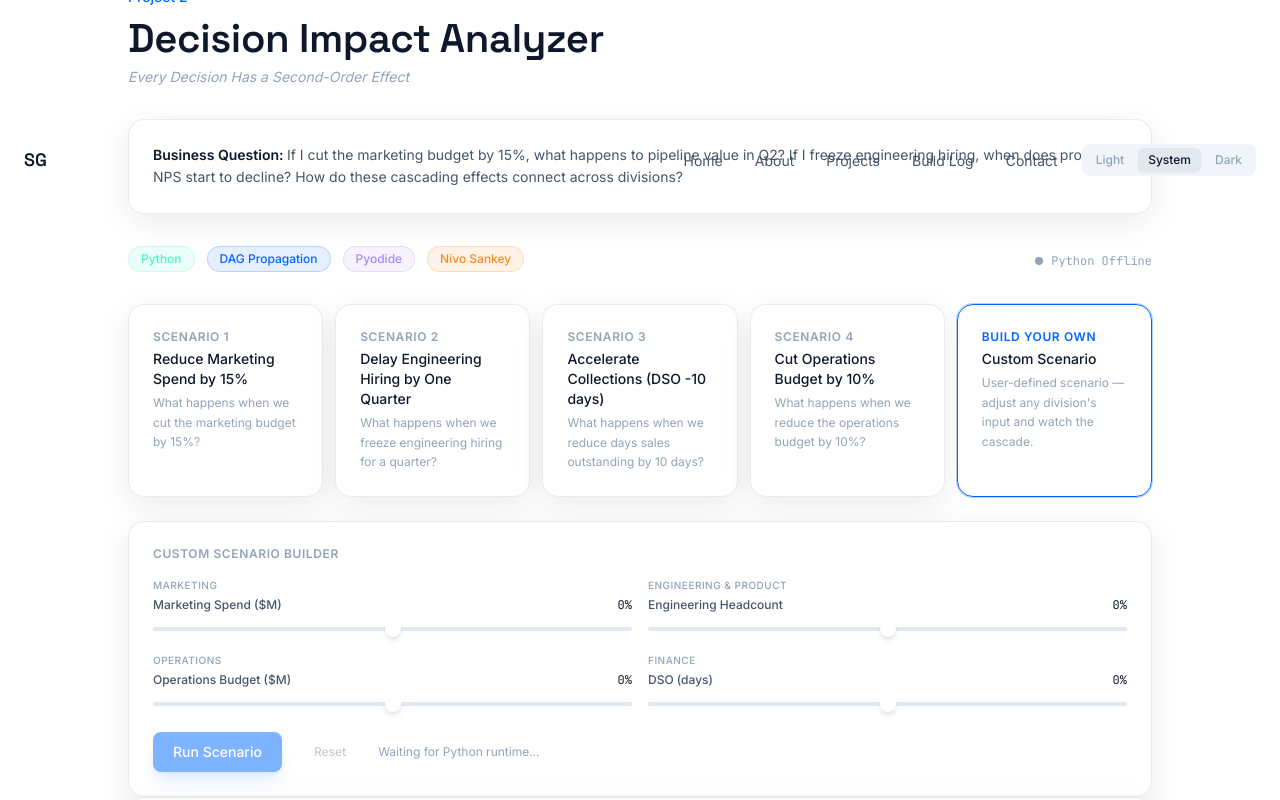
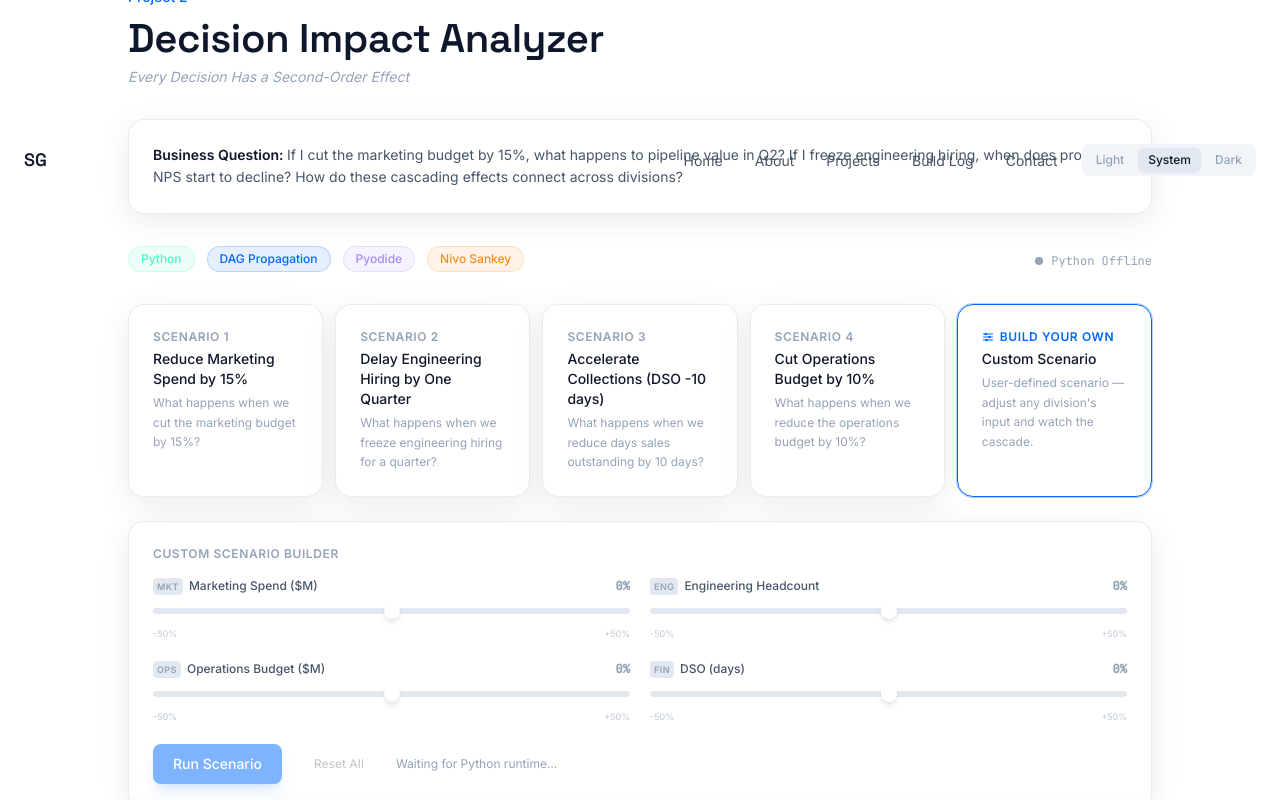
Before and after one commit to owner-lab/sidneygonzalez.ai, a React (Vite) app: page / in a window 1280 px wide. Both pictures are taken after a click on the button 1054 px from the left and 4511 px from the top of the page. Shown: the part 4111-4911 px from the top of the page. Built offline with nearby package versions, Linux system fonts and the light colour scheme.

Commit message:
feat: slider center-fill polish, division tags, range labels, Build Your Own card distinction

```diff
--- a/src/components/ui/Slider.jsx
+++ b/src/components/ui/Slider.jsx
@@ -6,41 +6,73 @@ export default function Slider({
   step = 1,
   onChange,
   formatValue,
+  showRange = false,
+  divisionLabel = null,
   className = '',
 }) {
   const displayValue = formatValue ? formatValue(value) : value
   const id = `slider-${label.toLowerCase().replace(/\s+/g, '-')}`
 
-  // Center-origin fill: from 0 position toward current thumb
   const thumbPct = ((value - min) / (max - min)) * 100
   const zeroPct = ((0 - min) / (max - min)) * 100
   const fillLeft = Math.min(thumbPct, zeroPct)
   const fillWidth = Math.abs(thumbPct - zeroPct)
-  const fillColor = value >= 0 ? '#0068FF' : '#FB8B1E'
+
+  // Only apply directional coloring when range includes negative values
+  const hasNegativeRange = min < 0
+  const isNeg = hasNegativeRange && value < 0
+  const isZero = value === 0
+
+  const fillColor = isZero ? 'transparent' : isNeg ? '#FB8B1E' : '#0068FF'
+  const valueColorClass = !hasNegativeRange
+    ? 'text-text-primary'
+    : isZero
+      ? 'text-text-muted'
+      : isNeg
+        ? 'text-accent-orange'
+        : 'text-accent-blue'
+
+  // Zero tick only meaningful when 0 is strictly inside the range
+  const showZeroTick = hasNegativeRange && zeroPct > 0 && zeroPct < 100
 
   return (
-    <div className={`flex flex-col gap-2 ${className}`}>
-      <div className="flex items-center justify-between">
-        <label htmlFor={id} className="text-xs font-medium text-text-secondary">
-          {label}
-        </label>
-        <span className="metric-value text-xs text-text-primary">
+    <div className={`flex flex-col gap-1.5 ${className}`}>
+      <div className="flex items-center justify-between gap-2">
+        <div className="flex min-w-0 items-center gap-1.5">
+          {divisionLabel && (
+            <span className="shrink-0 rounded px-1 py-0.5 text-[9px] font-semibold uppercase tracking-wider bg-bg-hover text-text-muted">
+              {divisionLabel}
+            </span>
+          )}
+          <label htmlFor={id} className="truncate text-xs font-medium text-text-secondary">
+            {label}
+          </label>
+        </div>
+        <span className={`shrink-0 metric-value text-xs font-semibold tabular-nums ${valueColorClass}`}>
           {displayValue}
         </span>
       </div>
-      <div className="relative flex h-4 items-center">
+
+      <div className="relative flex h-5 items-center">
         {/* Track */}
-        <div className="pointer-events-none absolute h-1 w-full rounded-full bg-bg-hover" />
-        {/* Fill from zero to thumb */}
+        <div className="pointer-events-none absolute h-1.5 w-full rounded-full bg-bg-hover" />
+        {/* Zero center tick — appears when thumb moves away from 0 */}
+        {showZeroTick && (
+          <div
+            className="pointer-events-none absolute h-3.5 w-0.5 rounded-full bg-text-muted/30"
+            style={{ left: `${zeroPct}%`, transform: 'translateX(-50%)' }}
+          />
+        )}
+        {/* Fill from zero toward thumb */}
         <div
-          className="pointer-events-none absolute h-1 rounded-full"
+          className="pointer-events-none absolute h-1.5 rounded-full"
           style={{
             left: `${fillLeft}%`,
             width: `${fillWidth}%`,
             backgroundColor: fillColor,
           }}
         />
-        {/* Native input — transparent bg, on top for interaction */}
+        {/* Native input — transparent, on top for interaction */}
         <input
           id={id}
           type="range"
@@ -61,6 +93,17 @@ export default function Slider({
             [&::-moz-range-thumb]:bg-white [&::-moz-range-thumb]:shadow-md"
         />
       </div>
+
+      {showRange && (
+        <div className="flex justify-between" aria-hidden="true">
+          <span className="text-[9px] text-text-muted/60">
+            {formatValue ? formatValue(min) : min}
+          </span>
+          <span className="text-[9px] text-text-muted/60">
+            {formatValue ? formatValue(max) : max}
+          </span>
+        </div>
+      )}
     </div>
   )
 }
--- a/src/projects/decision-impact/CustomScenarioBuilder.jsx
+++ b/src/projects/decision-impact/CustomScenarioBuilder.jsx
@@ -3,13 +3,20 @@ import GlassPanel from '@/components/ui/GlassPanel'
 import Slider from '@/components/ui/Slider'
 import Button from '@/components/ui/Button'
 
-// Only expose input KPIs that make sense for executive decisions
 const ADJUSTABLE_KPIS = [
   'marketing_spend',
   'eng_headcount',
   'ops_budget',
   'dso',
 ]
+
+const DIVISION_ABBREV = {
+  'Marketing': 'MKT',
+  'Engineering & Product': 'ENG',
+  'Operations': 'OPS',
+  'Finance': 'FIN',
+  'Sales': 'SALES',
+}
 
 export default function CustomScenarioBuilder({
   orgModel,
@@ -22,7 +29,6 @@ export default function CustomScenarioBuilder({
 
   if (!orgModel) return null
 
-  // Build list of adjustable KPIs with their baselines
   const adjustableKpis = []
   for (const div of Object.values(orgModel.divisions)) {
     for (const kpi of div.kpis) {
@@ -30,6 +36,7 @@ export default function CustomScenarioBuilder({
         adjustableKpis.push({
           ...kpi,
           division: div.label,
+          divisionTag: DIVISION_ABBREV[div.label] || div.label,
           currentChange: inputs[kpi.id] || 0,
         })
       }
@@ -45,7 +52,6 @@ export default function CustomScenarioBuilder({
   }
 
   function handleRun() {
-    // Build input_changes from non-zero sliders
     const inputChanges = Object.entries(inputs)
       .filter(([, pct]) => pct !== 0)
       .map(([kpi, pct]) => ({ kpi, change_pct: pct }))
@@ -64,26 +70,24 @@ export default function CustomScenarioBuilder({
         </h4>
       </div>
 
-      <div className="grid gap-4 sm:grid-cols-2">
+      <div className="grid gap-5 sm:grid-cols-2 sm:items-start">
         {adjustableKpis.map((kpi) => (
-          <div key={kpi.id}>
-            <span className="mb-1 block text-[10px] font-medium uppercase tracking-wider text-text-muted">
-              {kpi.division}
-            </span>
           <Slider
+            key={kpi.id}
             label={kpiLabels[kpi.id] || kpi.label}
+            divisionLabel={kpi.divisionTag}
             value={kpi.currentChange}
             min={-50}
             max={50}
             step={5}
             onChange={(val) => handleSliderChange(kpi.id, val)}
             formatValue={(v) => `${v > 0 ? '+' : ''}${v}%`}
+            showRange
           />
-          </div>
         ))}
       </div>
 
-      <div className="mt-5 flex items-center gap-3">
+      <div className="mt-5 flex flex-wrap items-center gap-x-3 gap-y-2">
         <Button
           variant="primary"
           onClick={handleRun}
@@ -96,7 +100,7 @@ export default function CustomScenarioBuilder({
           className={`text-xs ${!hasChanges ? 'pointer-events-none opacity-30' : ''}`}
           onClick={handleReset}
         >
-          Reset
+          Reset All
         </Button>
         {!pyodideReady && (
           <span className="text-xs text-text-muted">
--- a/src/projects/decision-impact/ScenarioSelector.jsx
+++ b/src/projects/decision-impact/ScenarioSelector.jsx
@@ -1,4 +1,22 @@
 import GlassPanel from '@/components/ui/GlassPanel'
+
+function SlidersIcon() {
+  return (
+    <svg
+      className="h-3 w-3 shrink-0"
+      viewBox="0 0 16 16"
+      fill="none"
+      aria-hidden="true"
+    >
+      <line x1="2" y1="4" x2="14" y2="4" stroke="currentColor" strokeWidth="1.5" strokeLinecap="round" />
+      <circle cx="5" cy="4" r="1.75" fill="currentColor" />
+      <line x1="2" y1="8" x2="14" y2="8" stroke="currentColor" strokeWidth="1.5" strokeLinecap="round" />
+      <circle cx="10" cy="8" r="1.75" fill="currentColor" />
+      <line x1="2" y1="12" x2="14" y2="12" stroke="currentColor" strokeWidth="1.5" strokeLinecap="round" />
+      <circle cx="6" cy="12" r="1.75" fill="currentColor" />
+    </svg>
+  )
+}
 
 export default function ScenarioSelector({ scenarios, activeId, onSelect }) {
   if (!scenarios || scenarios.length === 0) return null
@@ -9,6 +27,15 @@ export default function ScenarioSelector({ scenarios, activeId, onSelect }) {
         const isActive = activeId === s.id
         const isCustom = s.id === 'custom'
 
+        let borderClass
+        if (isActive) {
+          borderClass = 'border-accent-blue ring-1 ring-accent-blue/30'
+        } else if (isCustom) {
+          borderClass = 'border-dashed border-border-medium hover:border-accent-blue/50'
+        } else {
+          borderClass = 'border-border-subtle hover:border-border-medium'
+        }
+
         return (
           <button
             key={s.id}
@@ -17,18 +44,13 @@ export default function ScenarioSelector({ scenarios, activeId, onSelect }) {
               isActive ? '' : 'hover:scale-[1.02]'
             }`}
           >
-            <GlassPanel
-              className={`h-full ${
-                isActive
-                  ? 'border-accent-blue ring-1 ring-accent-blue/30'
-                  : 'border-border-subtle hover:border-border-medium'
-              }`}
-            >
+            <GlassPanel className={`h-full ${borderClass}`}>
               <span
-                className={`mb-1 block text-xs font-semibold uppercase tracking-wider ${
+                className={`mb-1 flex items-center gap-1.5 text-xs font-semibold uppercase tracking-wider ${
                   isActive ? 'text-accent-blue' : 'text-text-muted'
                 }`}
               >
+                {isCustom && <SlidersIcon />}
                 {isCustom ? 'Build Your Own' : `Scenario ${scenarios.indexOf(s) + 1}`}
               </span>
               <p className="text-sm font-medium text-text-primary">{s.label}</p>
```
Lines whose indentation alone changed are shown as unchanged.
